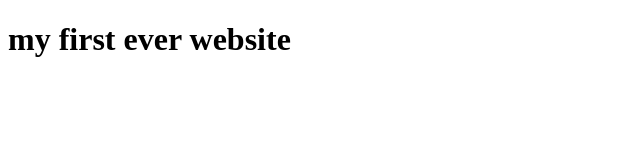
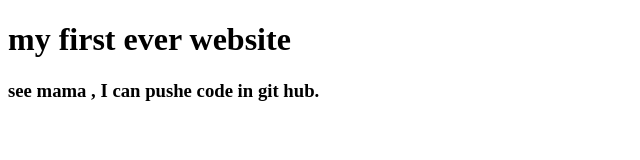
Before and after one commit to Raihanuddin-anik/my-first-website, a plain HTML site: page index.html in a window 1280 px wide. Shown: the whole page, without its empty margins (0-640 px from the left). Drawn offline with Linux system fonts and the light colour scheme.

Commit message:
learn github

```diff
--- a/index.html
+++ b/index.html
@@ -7,5 +7,6 @@
 </head>
 <body>
     <h1>my first ever website</h1>
+    <h3>see mama , I can pushe code in git hub.</h3>
 </body>
 </html>
```
